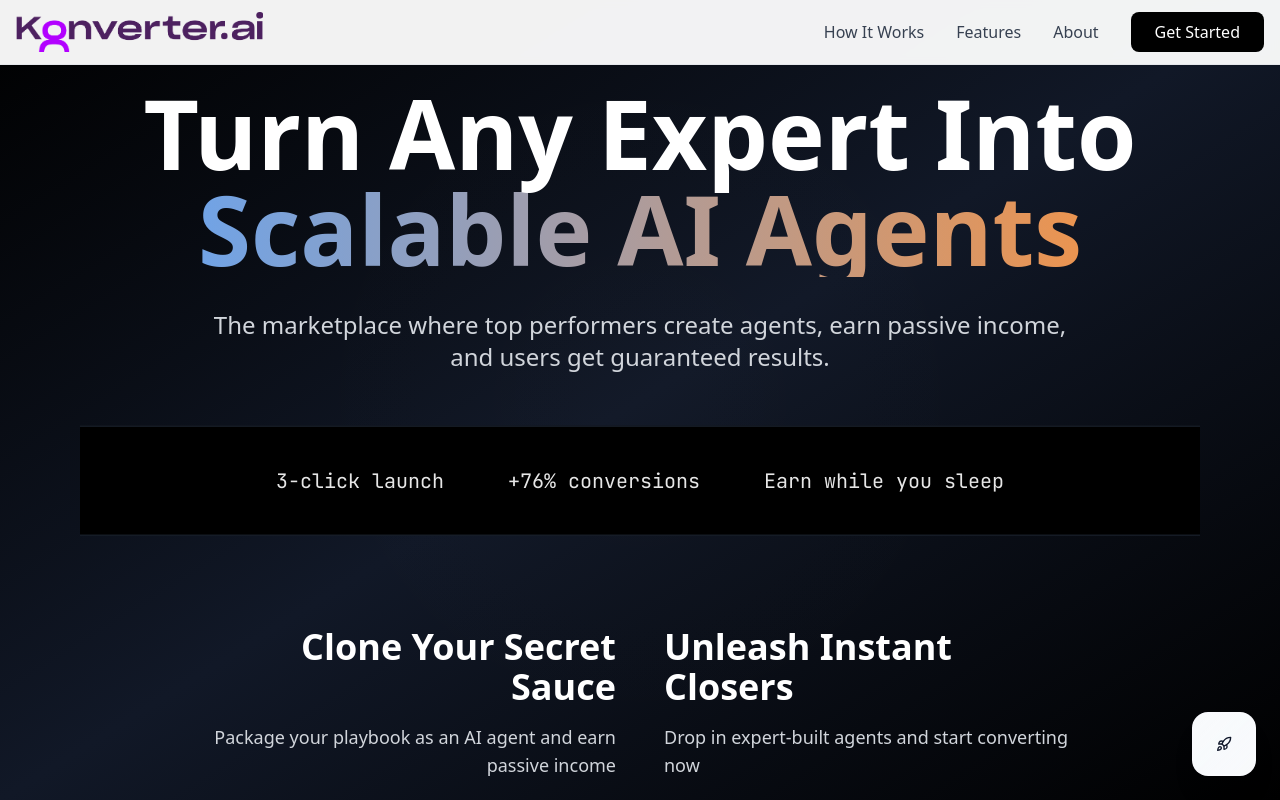
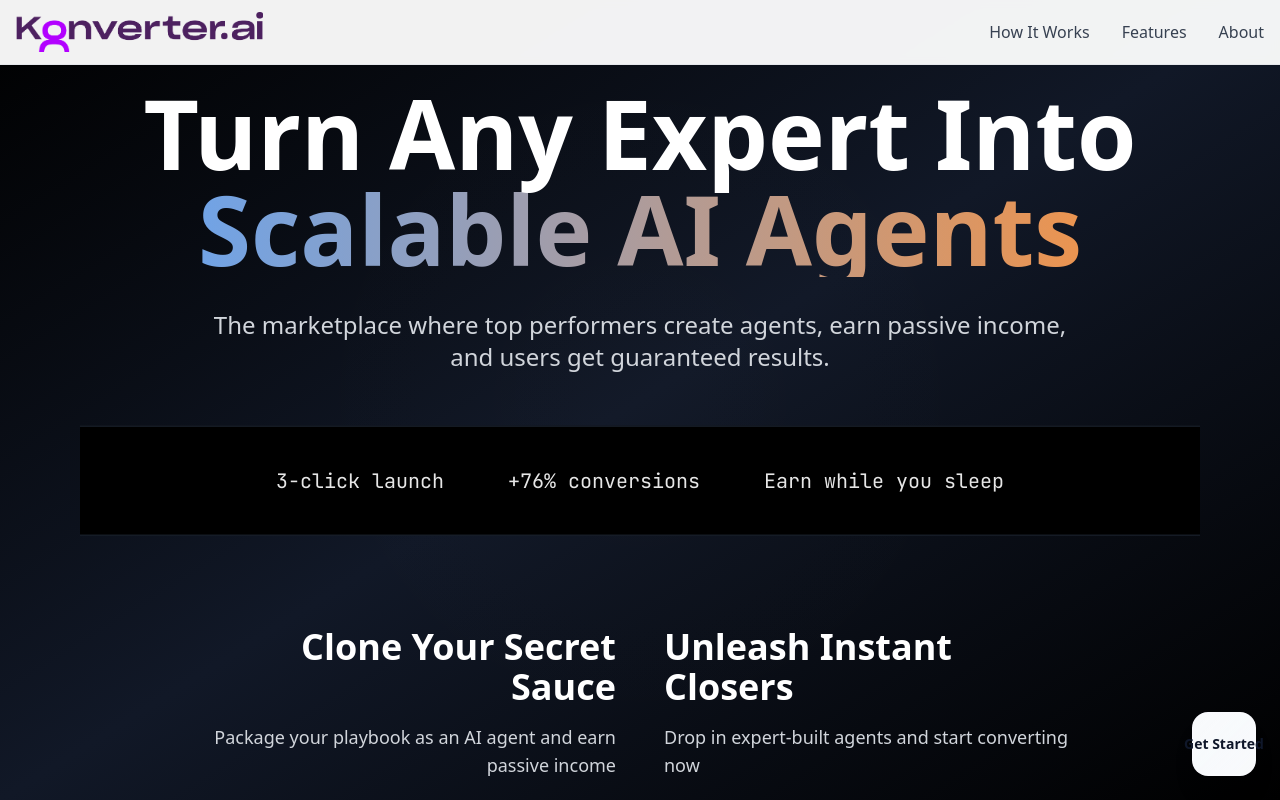
Before and after one commit to joshoneski/konverter-secret-launch, a React (Vite) app: page / in a window 1280 px wide. Shown: the top 800 px of the page. Built offline with nearby package versions, Linux system fonts and the light colour scheme.

Commit message:
Remove "Get Started" from navbar
Remove "Get Started" from the navbar and change the floating nav icon to "Get Started".

```diff
--- a/src/components/FloatingCTA.tsx
+++ b/src/components/FloatingCTA.tsx
@@ -61,7 +61,7 @@ export default function FloatingCTA() {
             {expanded ? (
               <ChevronUp className="w-7 h-7" />
             ) : (
-              <Rocket className="w-7 h-7" />
+              <span className="text-sm font-semibold">Get Started</span>
             )}
           </Button>
         </div>
--- a/src/components/Navbar.tsx
+++ b/src/components/Navbar.tsx
@@ -37,12 +37,6 @@ export default function Navbar() {
           >
             About
           </button>
-          <button
-            onClick={() => scrollToSection('cta-buttons')}
-            className="bg-black text-white px-6 py-2 rounded-lg font-medium hover:bg-gray-800 transition-colors"
-          >
-            Get Started
-          </button>
         </div>
 
         <div className="md:hidden">
```
